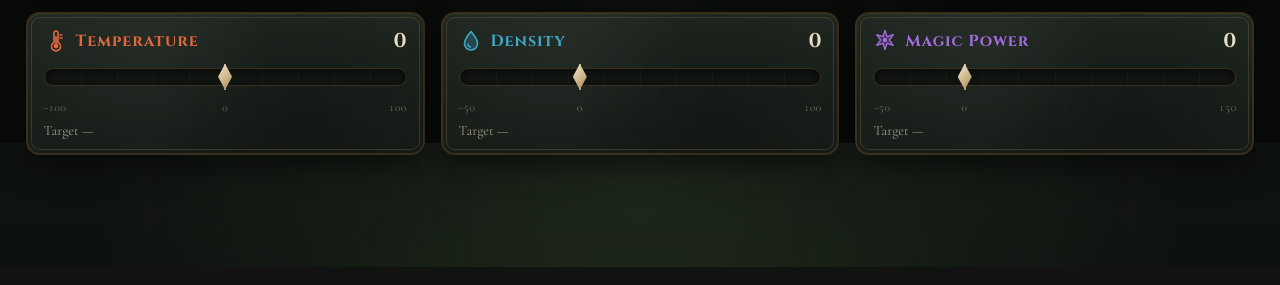
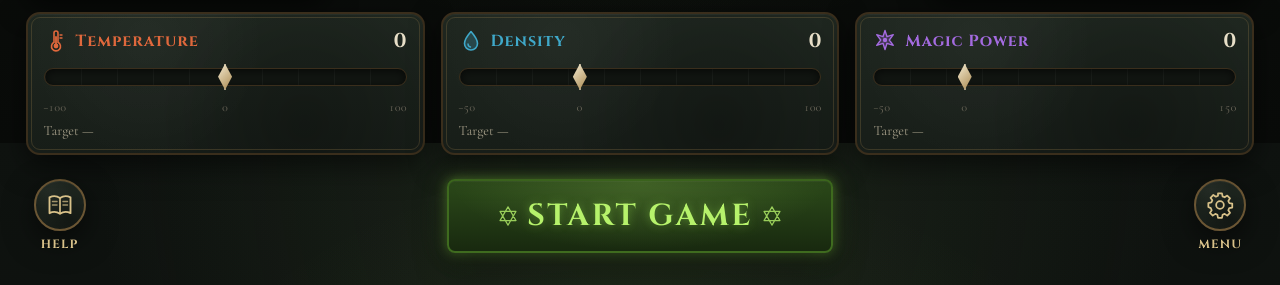
Before and after one commit to Demsource/alchemists-cauldron, a website built with Vite: page index.html in a window 1280 px wide. Shown: the part 657-942 px from the top of the page. Built offline with nearby package versions, Linux system fonts and the light colour scheme.

Commit message:
feat: add footer actions

```diff
--- a/src/dev/preview.ts
+++ b/src/dev/preview.ts
@@ -4,6 +4,7 @@
  * This whole folder is removed once the UI phase is finished.
  */
 
+import type { IActionsView } from '../ui/actions';
 import type { IBarView } from '../ui/bars';
 import type { ICauldronView } from '../ui/cauldron';
 import type { IHudView } from '../ui/hud';
@@ -177,6 +178,11 @@ export function getPreviewBars(mode: PreviewMode): IBarView[] {
   ];
 }
 
+export function getPreviewActions(mode: PreviewMode): IActionsView {
+  const isPlaying = !isStartLike(mode);
+  return { isPlaying, canBrew: isPlaying, showPourOut: false, canPourOut: isPlaying };
+}
+
 export function getPreviewHud(mode: PreviewMode): IHudView {
   switch (mode) {
     case 'start':
--- a/src/main.ts
+++ b/src/main.ts
@@ -1,4 +1,5 @@
 import {
+  getPreviewActions,
   getPreviewBars,
   getPreviewCauldron,
   getPreviewHud,
@@ -6,6 +7,7 @@ import {
   getPreviewRecipe,
   getPreviewShelf
 } from './dev/preview';
+import { renderActions } from './ui/actions';
 import { renderBars } from './ui/bars';
 import { renderCauldron } from './ui/cauldron';
 import { renderHud } from './ui/hud';
@@ -25,4 +27,5 @@ if (mount) {
   renderCauldron(layout.stage, getPreviewCauldron(previewMode));
   renderRecipePanel(layout.recipe, getPreviewRecipe(previewMode));
   renderBars(layout.bars, getPreviewBars(previewMode));
+  renderActions(layout.actions, getPreviewActions(previewMode));
 }
--- a/src/styles/main.css
+++ b/src/styles/main.css
@@ -1248,6 +1248,78 @@ button:disabled {
   color: var(--color-text-muted);
 }
 
+/* ==========================================================================
+   Footer actions
+   ========================================================================== */
+
+.actions__side {
+  display: flex;
+  gap: var(--space-2);
+  align-items: center;
+}
+
+.actions__side--right {
+  justify-content: flex-end;
+}
+
+.actions__center {
+  display: flex;
+  flex-wrap: wrap;
+  gap: var(--space-3);
+  align-items: center;
+  justify-content: center;
+}
+
+.actions__icon-btn {
+  color: var(--color-heading);
+}
+
+.actions__icon-btn .icon {
+  display: grid;
+  place-items: center;
+  width: 52px;
+  height: 52px;
+  padding: 10px;
+  background: var(--texture-stone);
+  border: var(--frame-width) solid var(--color-frame);
+  border-radius: var(--radius-round);
+  box-shadow: var(--shadow-panel);
+  transition:
+    border-color var(--duration-fast) var(--ease-out),
+    box-shadow var(--duration-fast) var(--ease-out);
+}
+
+.actions__icon-btn:hover .icon {
+  color: var(--color-accent-strong);
+  border-color: var(--color-accent);
+  box-shadow: var(--glow-accent);
+}
+
+.actions__icon-label {
+  font-family: var(--font-display);
+  letter-spacing: 0.1em;
+  text-transform: uppercase;
+}
+
+.actions__primary {
+  min-width: min(360px, 100%);
+}
+
+.actions__ornament {
+  width: 22px;
+  height: 22px;
+  opacity: 0.8;
+}
+
+.actions__pour-out {
+  color: var(--color-density);
+}
+
+.actions__btn-icon {
+  width: 22px;
+  height: 22px;
+}
+
 .dialog-root:empty {
   display: none;
 }
@@ -1336,6 +1408,41 @@ button:disabled {
     grid-template-columns: minmax(0, 1fr);
     gap: var(--space-3);
   }
+
+  .actions {
+    position: sticky;
+    bottom: 0;
+    z-index: var(--z-base);
+    grid-template-areas:
+      'center center'
+      'left right';
+    grid-template-columns: 1fr 1fr;
+    padding: var(--space-2) 0;
+    background: linear-gradient(transparent, var(--color-bg-deep) 30%);
+  }
+
+  .actions__side--left {
+    grid-area: left;
+  }
+
+  .actions__center {
+    grid-area: center;
+  }
+
+  .actions__side--right {
+    grid-area: right;
+  }
+
+  .actions__primary {
+    width: 100%;
+    padding-inline: var(--space-4);
+  }
+
+  .actions__icon-btn .icon {
+    width: 44px;
+    height: 44px;
+    padding: 8px;
+  }
 }
 
 /* ==========================================================================
--- /dev/null
+++ b/src/ui/actions.ts
@@ -0,0 +1,68 @@
+import { SCENE_ICONS, UI_ICONS } from '../assets/icons';
+import { createElement, createIcon } from './dom';
+
+export type ActionName = 'help' | 'menu' | 'start' | 'brew' | 'pause' | 'pour-out';
+
+export interface IActionsView {
+  isPlaying: boolean;
+  canBrew: boolean;
+  showPourOut: boolean;
+  canPourOut: boolean;
+}
+
+function createActionButton(
+  action: ActionName,
+  className: string,
+  label: string
+): HTMLButtonElement {
+  const button = createElement('button', className);
+  button.type = 'button';
+  button.dataset.action = action;
+  button.setAttribute('aria-label', label);
+  return button;
+}
+
+function renderIconButton(action: ActionName, icon: string, label: string): HTMLButtonElement {
+  const button = createActionButton(action, 'btn btn--icon actions__icon-btn', label);
+  button.append(createIcon(icon), createElement('span', 'actions__icon-label', label));
+  return button;
+}
+
+function renderPrimary(view: IActionsView): HTMLButtonElement {
+  const action: ActionName = view.isPlaying ? 'brew' : 'start';
+  const label = view.isPlaying ? 'Brew' : 'Start Game';
+  const button = createActionButton(action, 'btn btn--primary btn--large actions__primary', label);
+  button.disabled = view.isPlaying && !view.canBrew;
+  button.append(
+    createIcon(SCENE_ICONS.hexagram, 'icon actions__ornament'),
+    createElement('span', 'actions__primary-label', label),
+    createIcon(SCENE_ICONS.hexagram, 'icon actions__ornament')
+  );
+  return button;
+}
+
+function renderPourOut(view: IActionsView): HTMLButtonElement {
+  const button = createActionButton('pour-out', 'btn actions__pour-out', 'Pour Out');
+  button.disabled = !view.canPourOut;
+  button.append(createIcon(UI_ICONS.pourOut, 'icon actions__btn-icon'), 'Pour Out');
+  return button;
+}
+
+export function renderActions(container: HTMLElement, view: IActionsView): void {
+  const left = createElement('div', 'actions__side actions__side--left');
+  left.append(renderIconButton('help', UI_ICONS.help, 'Help'));
+
+  const center = createElement('div', 'actions__center');
+  if (view.isPlaying && view.showPourOut) {
+    center.append(renderPourOut(view));
+  }
+  center.append(renderPrimary(view));
+
+  const right = createElement('div', 'actions__side actions__side--right');
+  if (view.isPlaying) {
+    right.append(renderIconButton('pause', UI_ICONS.pause, 'Pause'));
+  }
+  right.append(renderIconButton('menu', UI_ICONS.settings, 'Menu'));
+
+  container.replaceChildren(left, center, right);
+}
```
